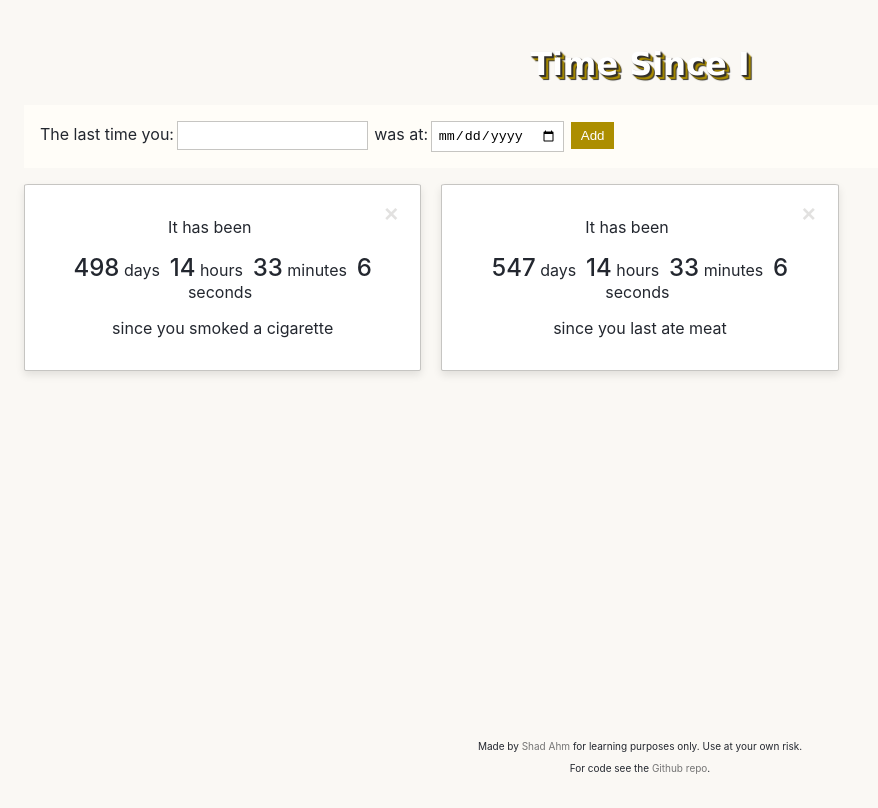
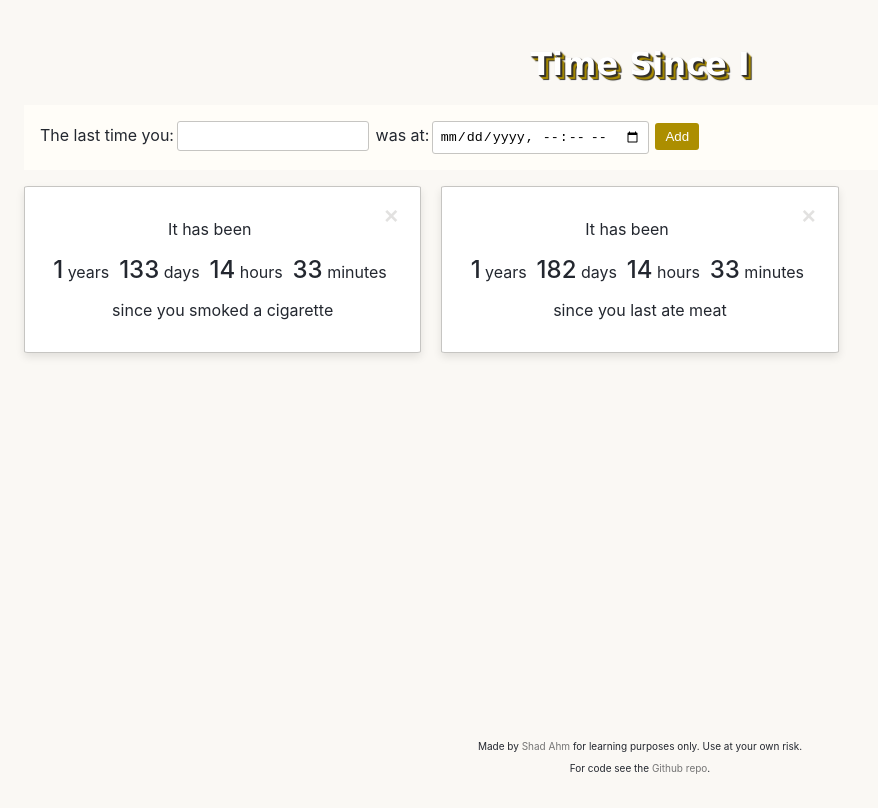
Before and after one commit to ShadAhm/time-since-i, a React (Create React App) app: page / in a window 1280 px wide. Shown: the whole page, without its empty margins (0-878 px from the left). Built offline with nearby package versions, Linux system fonts and the light colour scheme.

Commit message:
Make it so that it shows years also

```diff
--- a/src/components/AddNew/AddNew.scss
+++ b/src/components/AddNew/AddNew.scss
@@ -10,7 +10,8 @@
 
     input {
         border: 1px solid #c6c5c2;
-        padding: 6px;
+        padding: 0.5em;
+        border-radius: 3px;
     }
 
     input[type=submit] {
@@ -19,5 +20,17 @@
         color: white;
         padding: 6px 10px;
         cursor: pointer;
-     }
+        border-radius: 3px;
+    }
 }
+
+@media (width < 768px) {
+    #addNewForm {
+        display:flex;
+        flex-wrap: wrap;
+
+        div.form-input,input {
+            margin: 4px;
+        }
+    }
+}
--- a/src/components/AddNew/AddNew.tsx
+++ b/src/components/AddNew/AddNew.tsx
@@ -37,7 +37,7 @@ function AddNew(props: AddNewProps) {
             </div>
             <div className="form-input">
                 <label htmlFor="lastDate">was at:</label>
-                <input type="date" id="lastDate" name="lastDate" value={inputValues.lastDate} onChange={handleChange} />
+                <input type="datetime-local" id="lastDate" name="lastDate" value={inputValues.lastDate} onChange={handleChange} />
             </div>
             <input type="submit" value="Add" />
         </form>
--- a/src/components/CountupCard/CountupCard.tsx
+++ b/src/components/CountupCard/CountupCard.tsx
@@ -21,10 +21,10 @@ function CountupCard(input: CountupCardProps) {
     return () => clearInterval(interval);
   }, [countUpDate]);
 
-  const days = Math.floor(elapsed / (1000 * 60 * 60 * 24));
+  const years = Math.floor(elapsed / (1000 * 60 * 60 * 24 * 365));
+  const days = Math.floor((elapsed % (1000 * 60 * 60 * 24 * 365)) / (1000 * 60 * 60 * 24));
   const hours = Math.floor((elapsed % (1000 * 60 * 60 * 24)) / (1000 * 60 * 60));
   const minutes = Math.floor((elapsed % (1000 * 60 * 60)) / (1000 * 60));
-  const seconds = Math.floor((elapsed % (1000 * 60)) / 1000);
 
   const handleRemove = () => {
     input.onRemove(input.countdownId);
@@ -36,10 +36,11 @@ function CountupCard(input: CountupCardProps) {
       <div className="card-body">
         <p>It has been</p>
         <div className='countdown-sentence'>
+          {years > 0 && <span className='countdown-unit'><span className="number">{years}</span> years </span>}
           {days > 0 && <span className='countdown-unit'><span className="number">{days}</span> days </span>}
           {hours > 0 && <span className='countdown-unit'><span className="number">{hours}</span> hours </span>}
           {minutes > 0 && <span className='countdown-unit'><span className="number">{minutes}</span> minutes </span>}
-          <span className='countdown-unit'><span className="number">{seconds}</span> seconds </span>
+          {minutes == 0 && <span className='countdown-unit'><span className="number">less than a minute</span></span>}
         </div>
         <p>since you {input.title}</p>
       </div>
```
